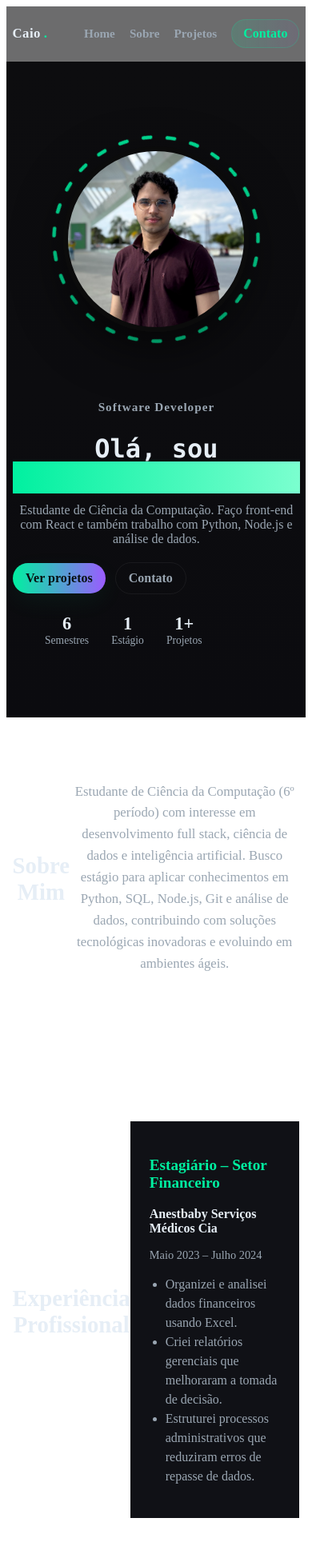
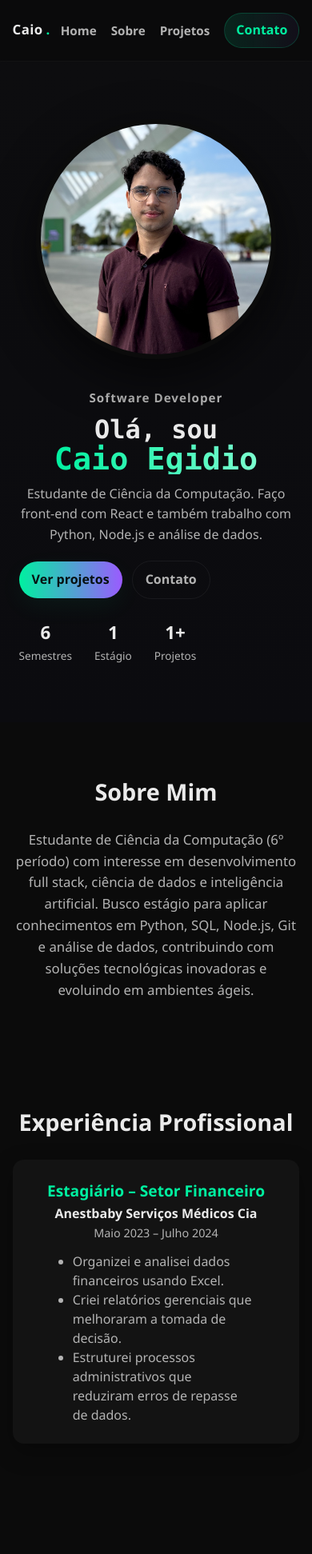
Before and after one commit to CaioEgidio/Meu-portf-lio, a React (Vite) app: page / in a window 390 px wide. Shown: the top 1943 px of the page at 80% size. Built offline with nearby package versions, Linux system fonts and the light colour scheme.

Commit message:
feat: ajustado todos os componentes e a responsividade

```diff
--- a/src/components/About/About.css
+++ b/src/components/About/About.css
@@ -18,3 +18,14 @@
   font-size: 1.05rem;
   line-height: 1.6;
 }
+
+@media (max-width: 768px) {
+  .about__text {
+    text-align: center;
+    margin: 0 auto;
+  }
+
+  .section__title {
+    text-align: center;
+  }
+}
--- a/src/components/Experience/Experience.css
+++ b/src/components/Experience/Experience.css
@@ -29,3 +29,15 @@
   color: var(--muted);
   line-height: 1.5;
 }
+
+@media (max-width: 768px) {
+  .experience .card {
+    text-align: center;
+  }
+
+  .exp__list {
+    text-align: left; /* lista pode ficar à esquerda pra legibilidade */
+    margin: 0 auto;
+    max-width: 80%;
+  }
+}
--- a/src/components/Hero/Hero.css
+++ b/src/components/Hero/Hero.css
@@ -39,13 +39,16 @@
   font-family: ui-monospace, SFMono-Regular, Menlo, Monaco, "Roboto Mono", monospace;
 }
 
-.hero__name{
-  display:block;
-  color: var(--accent);
+.hero__name {
+  display: inline-block;
+  font-weight: 900;
   font-size: clamp(2.4rem, 5.5vw, 3.6rem);
+
+  background: linear-gradient(90deg, var(--accent), var(--accent-2));
   -webkit-background-clip: text;
-  background: linear-gradient(90deg, var(--accent), var(--accent-2));
-  -webkit-text-fill-color: transparent;
+  -webkit-text-fill-color: transparent; /* <- ESSA LINHA FALTAVA */
+  background-clip: text;
+  color: transparent; /* fallback */
 }
 
 .hero__desc{
@@ -102,8 +105,8 @@
 }
 
 .avatar{
-  width: 220px;
-  height: 220px;
+  width: 300px;
+  height: 300px;
   border-radius: 50%;
   object-fit:cover;
   box-shadow: 0 20px 60px rgba(0,0,0,.6);
--- a/src/components/Navbar/Navbar.css
+++ b/src/components/Navbar/Navbar.css
@@ -15,7 +15,7 @@
   border-bottom: 1px solid rgba(255,255,255,.03);
 }
 
-.container{
+/*.container{
   width: min(1100px, 92vw);
   margin: 0 auto;
   display:flex;
@@ -23,6 +23,7 @@
   justify-content:space-between;
   padding: 16px 0;
 }
+*/
 
 .brand{
   color: var(--text);
@@ -61,3 +62,10 @@
   font-weight:700;
   border: 1px solid rgba(0,240,160,.18);
 }
+
+.navbar__inner{
+  display: flex;
+  align-items: center;
+  justify-content: space-between;
+  padding: 16px 0;
+}
--- a/src/components/Skills/Skills.css
+++ b/src/components/Skills/Skills.css
@@ -1,8 +1,9 @@
 .skills__grid {
   display: grid;
-  grid-template-columns: repeat(auto-fit, minmax(220px, 1fr));
+  grid-template-columns: repeat(3, 1fr); /* 3 colunas fixas */
   gap: 24px;
   margin-top: 28px;
+  justify-items: center; /* centraliza cada bloco */
 }
 
 .skills__group {
@@ -10,6 +11,8 @@
   padding: 20px;
   border-radius: var(--radius);
   box-shadow: var(--shadow);
+  width: 100%; /* garante que os blocos ocupem espaço igual */
+  max-width: 300px; /* limita o tamanho */
 }
 
 .skills__group h3 {
@@ -30,3 +33,17 @@
   font-size: 0.95rem;
   margin-bottom: 6px;
 }
+
+/* Responsividade: quando a tela for menor, desce para 2 colunas */
+@media (max-width: 900px) {
+  .skills__grid {
+    grid-template-columns: repeat(2, 1fr);
+  }
+}
+
+/* Responsividade extra: em telas bem pequenas, 1 por linha */
+@media (max-width: 600px) {
+  .skills__grid {
+    grid-template-columns: 1fr;
+  }
+}
--- a/src/styles/global.css
+++ b/src/styles/global.css
@@ -0,0 +1,64 @@
+:root {
+  --bg: #0b0b0b;
+  --surface: #131313;
+  --text: #eaeaea;
+  --muted: #b3b3b3;
+  --accent: #00f0a0;
+  --accent-2: #7bffcf;
+  --radius: 14px;
+  --shadow: 0 10px 30px rgba(0, 0, 0, 0.3);
+}
+
+/* Corpo */
+body {
+  font-family: "Segoe UI", Roboto, Helvetica, Arial, sans-serif;
+  background: var(--bg);
+  color: var(--text);
+  line-height: 1.6;
+  -webkit-font-smoothing: antialiased;
+}
+
+/* Container padrão */
+.container {
+  width: min(1100px, 92vw);
+  margin: 0 auto;
+}
+
+/* Espaçamento das seções */
+.section {
+  padding: 64px 0;
+}
+
+/* Títulos */
+.section__title {
+  font-size: 1.8rem;
+  font-weight: 800;
+  text-align: center;
+  margin-bottom: 24px;
+  color: var(--text);
+}
+
+/* Cartões */
+.card {
+  background: var(--surface);
+  border-radius: var(--radius);
+  box-shadow: var(--shadow);
+  padding: 20px;
+}
+
+/* Scroll suave */
+html {
+  scroll-behavior: smooth;
+}
+
+/* ==== Animações de scroll ==== */
+.hidden {
+  opacity: 0;
+  transform: translateY(30px);
+  transition: all 0.8s ease;
+}
+
+.show {
+  opacity: 1;
+  transform: translateY(0);
+}
--- a/src/styles/reset.css
+++ b/src/styles/reset.css
@@ -0,0 +1,23 @@
+/* Reset básico */
+* {
+  margin: 0;
+  padding: 0;
+  box-sizing: border-box;
+}
+
+html, body, #root {
+  height: 100%;
+}
+
+img {
+  display: block;
+  max-width: 100%;
+  height: auto;
+}
+
+button {
+  border: none;
+  background: none;
+  cursor: pointer;
+  font-family: inherit;
+}
```
